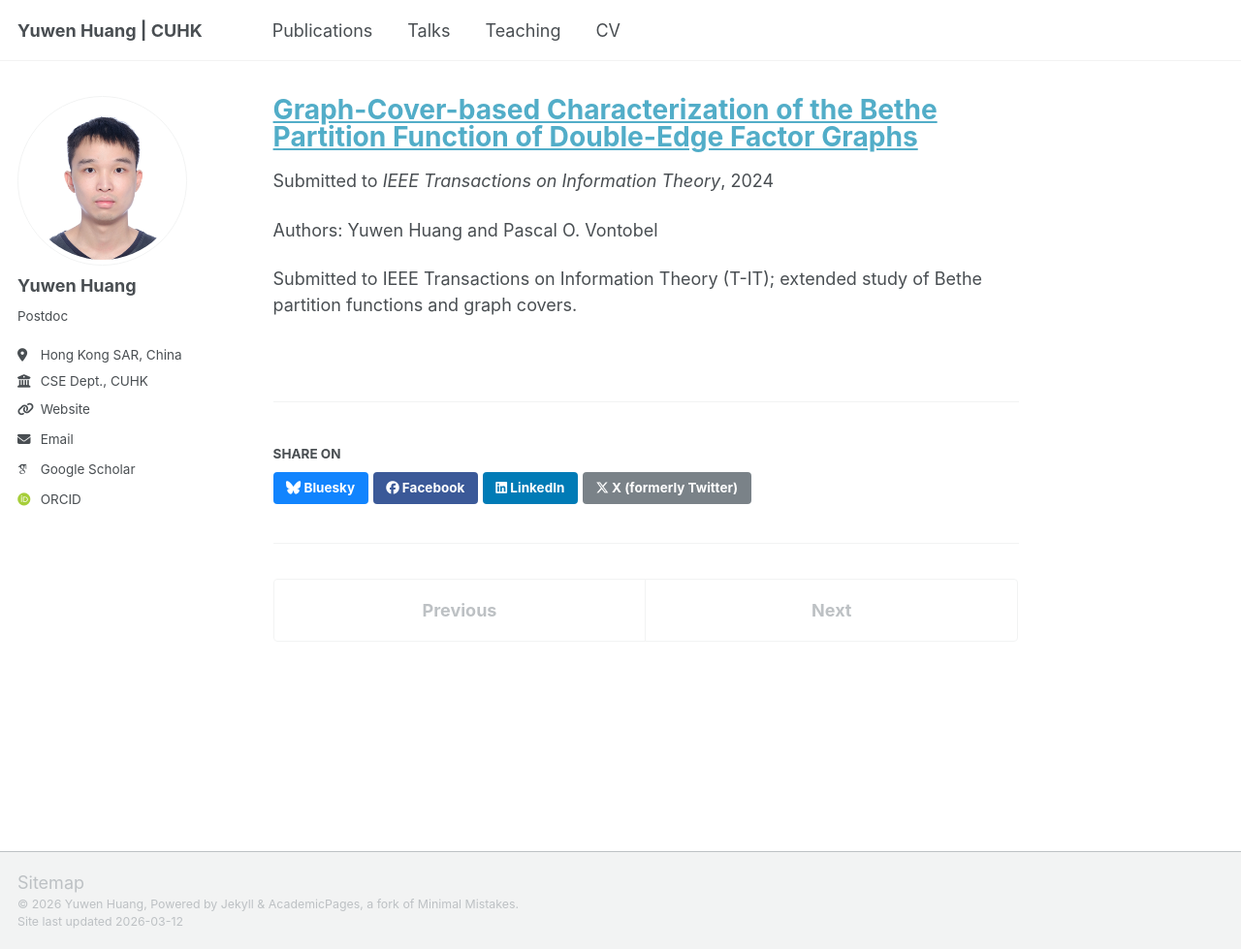
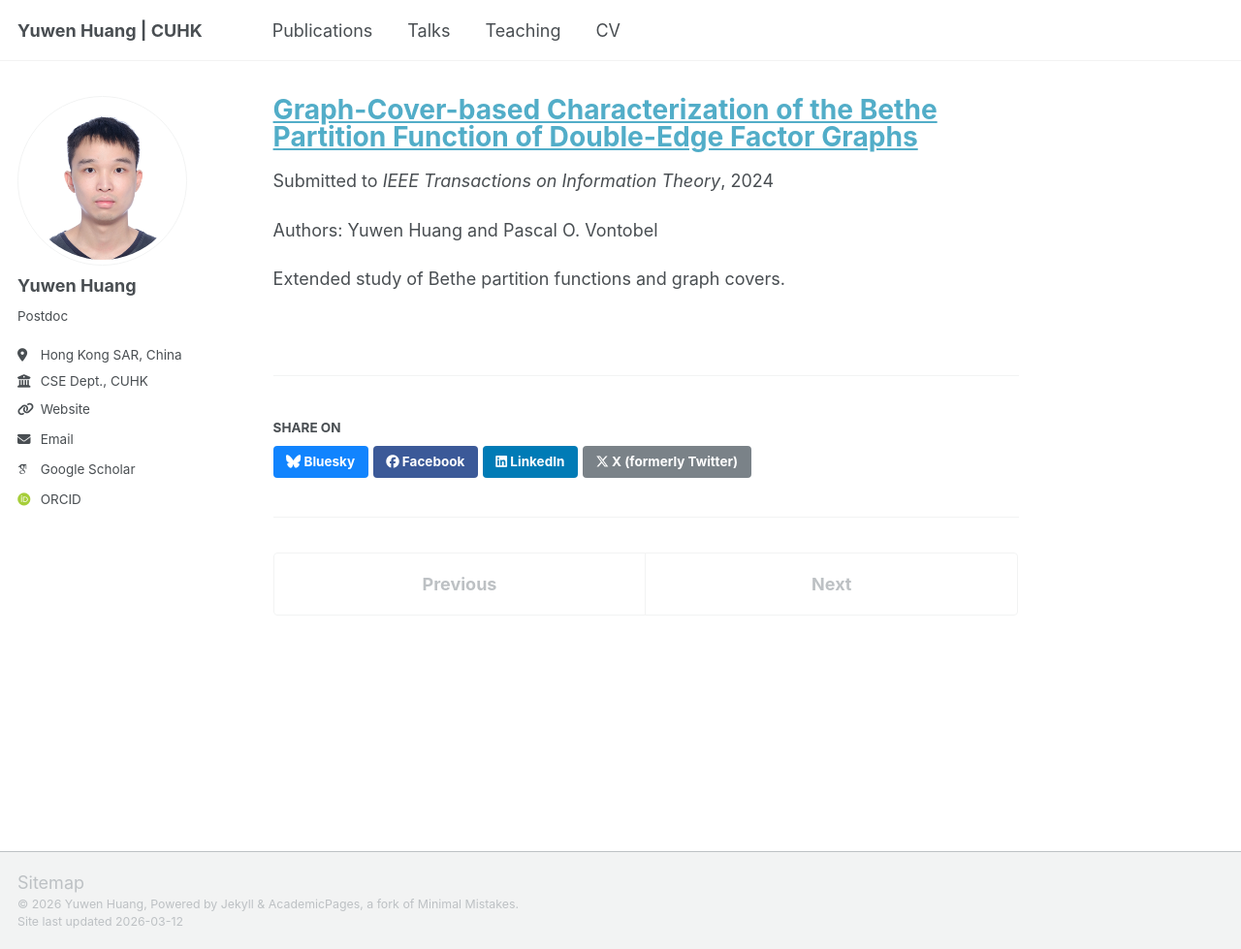
Before and after one commit to YuwenHuang0/YuwenHuang0.github.io, a Jekyll site: the page built from _publications/2024-12-01-bethe-partition-function-graph-covers-extended.md, in a window 1280 px wide and 979 px high. Shown: the whole window at 97% size. Built offline with Jekyll 4.4.1, drawn with Linux system fonts in a browser that asks for light colours; some web fonts are replaced; a script that is not in the unit is left out.

Commit message:
Update 2024-12-01-bethe-partition-function-graph-covers-extended.md

```diff
--- a/_publications/2024-12-01-bethe-partition-function-graph-covers-extended.md
+++ b/_publications/2024-12-01-bethe-partition-function-graph-covers-extended.md
@@ -7,7 +7,7 @@ authors:
 collection: publications
 category: manuscripts
 permalink: /publication/bethe-partition-function-graph-covers-extended
-excerpt: Submitted to IEEE Transactions on Information Theory (T-IT); extended study of Bethe partition functions and graph covers.
+excerpt: Extended study of Bethe partition functions and graph covers.
 date: '2024-12-01'
 venue: IEEE Transactions on Information Theory
 # citation: Y. Huang and P. O. Vontobel, 'Characterizing the Bethe partition function
@@ -17,4 +17,4 @@ paperurl: https://arxiv.org/abs/2506.16250
 status: Submitted
 topic: quantum-info
 ---
-Submitted to IEEE Transactions on Information Theory (T-IT); extended study of Bethe partition functions and graph covers.
+Extended study of Bethe partition functions and graph covers.
```
